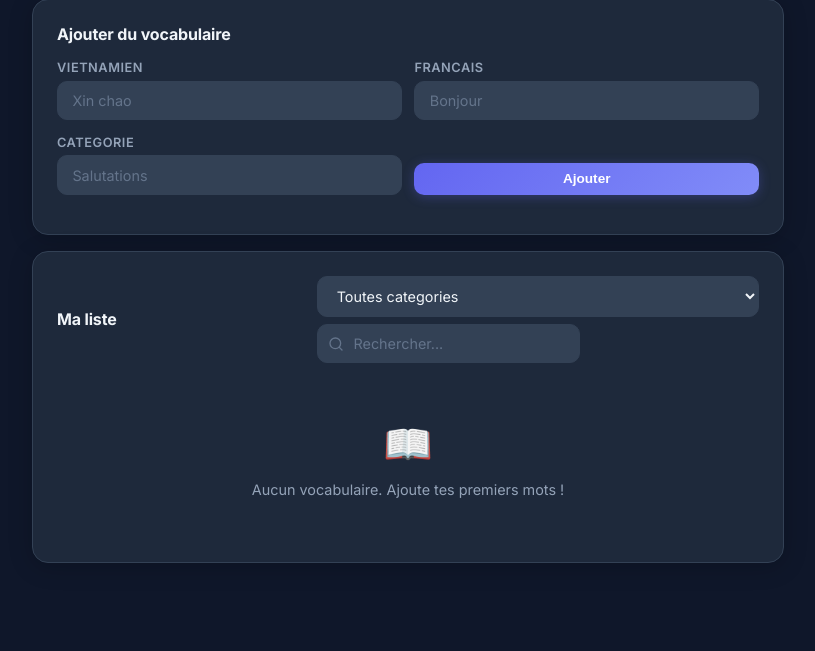
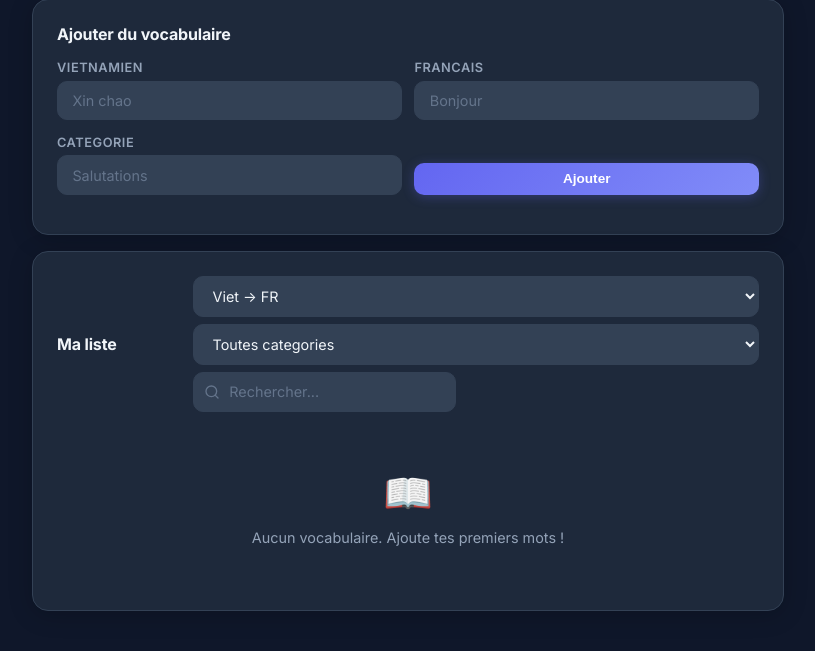
Before and after one commit to Camad107/VietLearn, a FastAPI app: page / in a window 1280 px wide. Shown: the part 89-740 px from the top of the page, without its empty margins (232-1047 px from the left). Run offline with FastAPI, Linux system fonts and the light colour scheme; data that the repository does not hold is empty.

Commit message:
Add direction toggle on vocab list (Viet→FR / FR→Viet)
Co-Authored-By: Claude Opus 4.6 <noreply@anthropic.com>

```diff
--- a/static/js/app.js
+++ b/static/js/app.js
@@ -83,13 +83,17 @@ function renderVocabList() {
         container.innerHTML = '<div class="empty-state"><div class="icon">&#x1F4D6;</div><p>Aucun vocabulaire. Ajoute tes premiers mots !</p></div>';
         return;
     }
+    const dir = document.getElementById("vocab-direction").value;
+    const isVietFr = dir === "viet-fr";
     container.innerHTML = vocabList.map(v => {
         const vietAttr = escAttr(v.vietnamese);
+        const top = isVietFr ? v.vietnamese : v.french;
+        const bottom = isVietFr ? v.french : v.vietnamese;
         return `
         <div class="vocab-item">
             <div class="vocab-text">
-                <div class="vocab-viet">${esc(v.vietnamese)}</div>
-                <div class="vocab-french">${esc(v.french)}</div>
+                <div class="vocab-viet">${esc(top)}</div>
+                <div class="vocab-french">${esc(bottom)}</div>
             </div>
             ${v.category ? `<span class="vocab-category">${esc(v.category)}</span>` : ""}
             <div class="vocab-actions">
--- a/templates/index.html
+++ b/templates/index.html
@@ -60,6 +60,10 @@
             <div class="card-header">
                 <h2>Ma liste</h2>
                 <div class="card-header-actions">
+                    <select id="vocab-direction" onchange="renderVocabList()">
+                        <option value="viet-fr">Viet &rarr; FR</option>
+                        <option value="fr-viet">FR &rarr; Viet</option>
+                    </select>
                     <select id="filter-category" onchange="loadVocab()">
                         <option value="">Toutes categories</option>
                     </select>
```
